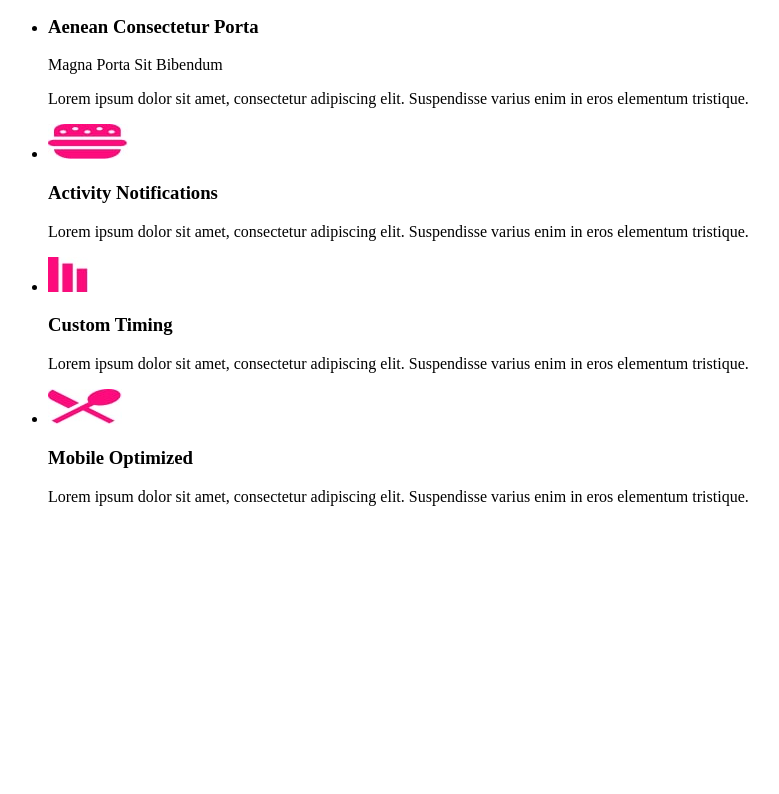
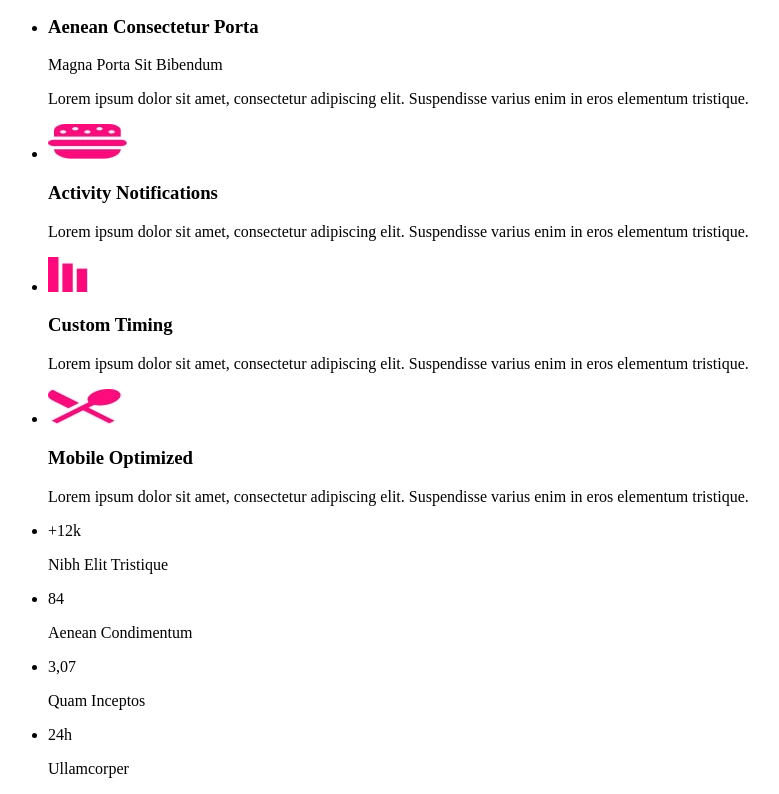
Before and after one commit to Andrey-Shtanko/Area51, a plain HTML site: page index.html in a window 1280 px wide. Shown: the part 573-1367 px from the top of the page, without its empty margins (0-779 px from the left). Before the commit the page ends 1095 px from the top, so only its background shows below. Drawn offline with Linux system fonts and the light colour scheme.

Commit message:
add statistik

```diff
--- a/index.html
+++ b/index.html
@@ -36,24 +36,24 @@
             <h3>Aenean Consectetur</h3>
             <p>Cay sociis nato que penatibus et</p>
             <p>
-              Lorem ipsum dolor sit amet, consectetur adipiscing elit.
-              Suspendisse varius enim in eros elementum tristique.
+              Lorem ipsum dolor sit amet, consectetur adipiscing elit. Suspendisse varius enim in
+              eros elementum tristique.
             </p>
           </li>
           <li>
             <h3>ConsectUltricies</h3>
             <p>Amet Ipsum</p>
             <p>
-              Lorem ipsum dolor sit amet, consectetur adipiscing elit.
-              Suspendisse varius enim in eros elementum tristique.
+              Lorem ipsum dolor sit amet, consectetur adipiscing elit. Suspendisse varius enim in
+              eros elementum tristique.
             </p>
           </li>
           <li>
             <h3>Aenean Consectetur Porta</h3>
             <p>Magna Porta Sit Bibendum</p>
             <p>
-              Lorem ipsum dolor sit amet, consectetur adipiscing elit.
-              Suspendisse varius enim in eros elementum tristique.
+              Lorem ipsum dolor sit amet, consectetur adipiscing elit. Suspendisse varius enim in
+              eros elementum tristique.
             </p>
           </li>
         </ul>
@@ -65,25 +65,46 @@
             <img src="./images/redcupcake.jpg" alt="" />
             <h3>Activity Notifications</h3>
             <p>
-              Lorem ipsum dolor sit amet, consectetur adipiscing elit.
-              Suspendisse varius enim in eros elementum tristique.
+              Lorem ipsum dolor sit amet, consectetur adipiscing elit. Suspendisse varius enim in
+              eros elementum tristique.
             </p>
           </li>
           <li>
             <img src="./images/redschedule.jpg" alt="" />
             <h3>Custom Timing</h3>
             <p>
-              Lorem ipsum dolor sit amet, consectetur adipiscing elit.
-              Suspendisse varius enim in eros elementum tristique.
+              Lorem ipsum dolor sit amet, consectetur adipiscing elit. Suspendisse varius enim in
+              eros elementum tristique.
             </p>
           </li>
           <li>
             <img src="./images/redspoon.jpg" alt="" />
             <h3>Mobile Optimized</h3>
             <p>
-              Lorem ipsum dolor sit amet, consectetur adipiscing elit.
-              Suspendisse varius enim in eros elementum tristique.
+              Lorem ipsum dolor sit amet, consectetur adipiscing elit. Suspendisse varius enim in
+              eros elementum tristique.
             </p>
+          </li>
+        </ul>
+      </section>
+      <section>
+        <h2 class="visually-hidden">statistik</h2>
+        <ul>
+          <li>
+            <span>+12k</span>
+            <p>Nibh Elit Tristique</p>
+          </li>
+          <li>
+            <span>84</span>
+            <p>Aenean Condimentum</p>
+          </li>
+          <li>
+            <span>3,07</span>
+            <p>Quam Inceptos</p>
+          </li>
+          <li>
+            <span>24h</span>
+            <p>Ullamcorper</p>
           </li>
         </ul>
       </section>
```
Also changed, not shown: .prettierrc.json (added).
